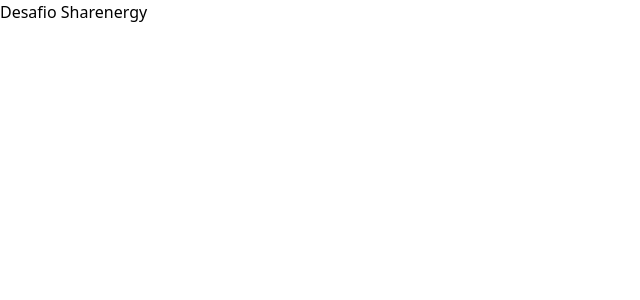
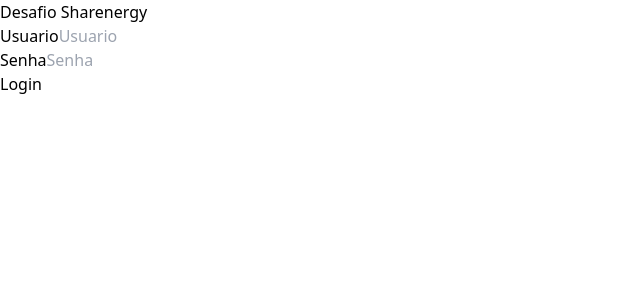
Before and after one commit to CaioSC01/DashBoard_ShareEnergy, a React (Vite) app: page / in a window 1280 px wide. Shown: the top 300 px of the page, without its empty margins (0-640 px from the left). Built offline with nearby package versions, Linux system fonts and the light colour scheme.

Commit message:
configuramdo login

```diff
--- a/src/pages/Entrada/Home.tsx
+++ b/src/pages/Entrada/Home.tsx
@@ -1,14 +1,24 @@
-import React from 'react'
+import React from "react";
 
 export const Home = () => {
-	return (
-		<div className='main-login'>
-			<div className='left-login'>
-				<h1>Desafio Sharenergy</h1>
-			</div>
-			<div className='right-login'>
-				<div className="card-login"></div>
-			</div>
-		</div>
-	)
-}
+  return (
+    <div className="main-login">
+      <div className="left-login">
+        <h1>Desafio Sharenergy</h1>
+      </div>
+      <div className="right-login">
+        <div className="card-login">
+          <div className="textfield">
+            <label htmlFor="usuario">Usuario</label>
+            <input type="text" name="usuario" placeholder="Usuario" />
+          </div>
+          <div className="textfield">
+            <label htmlFor="senha">Senha</label>
+            <input type="password" name="senha" placeholder="Senha" />
+          </div>
+					<button className="btn-login">Login</button>
+        </div>
+      </div>
+    </div>
+  );
+};
```
